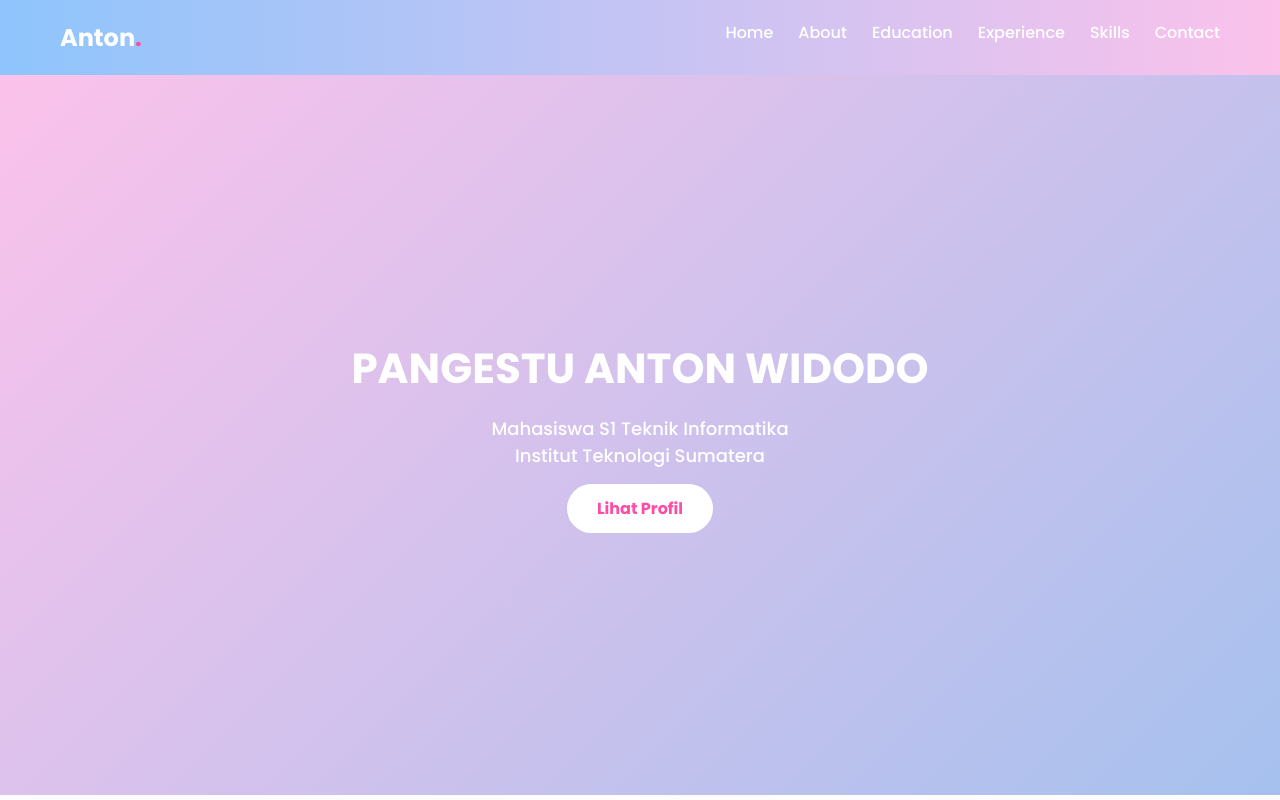
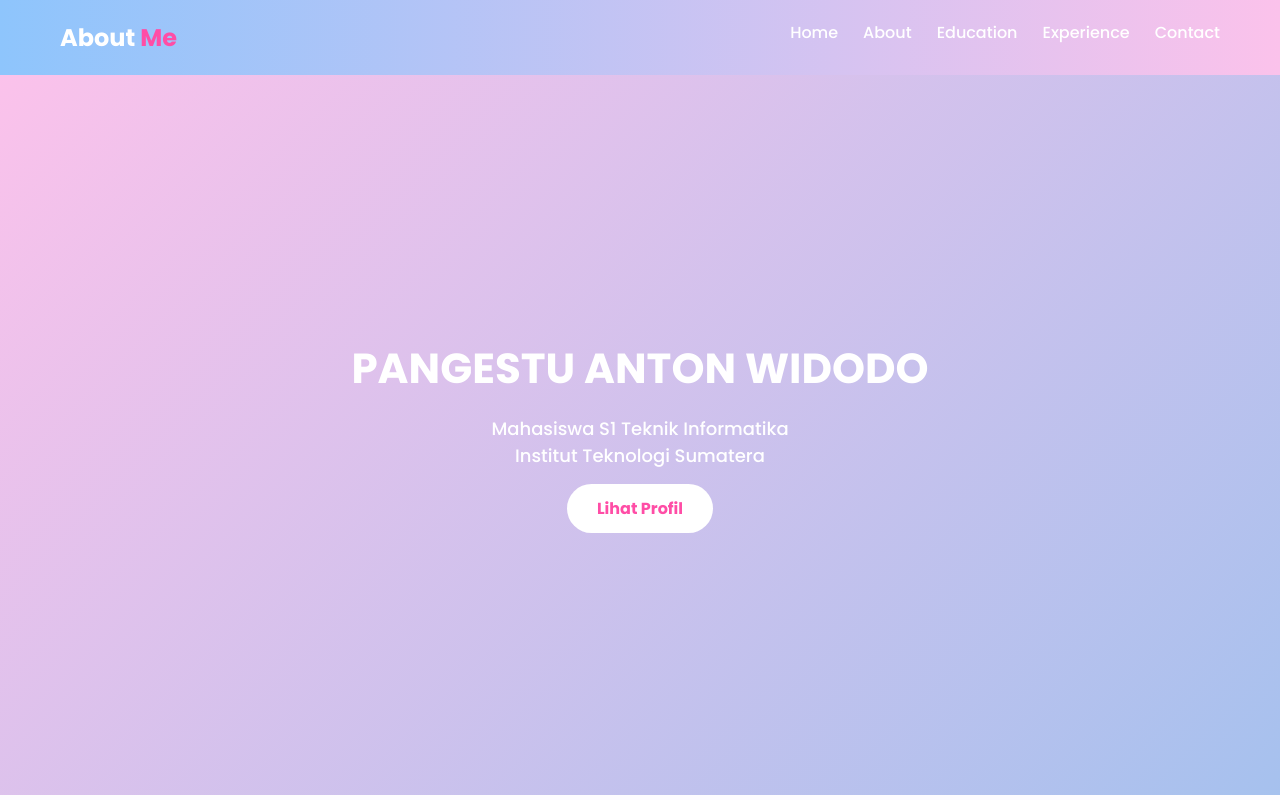
Before and after one commit to pangestuanton/profile, a plain HTML site: page index.html in a window 1280 px wide. Shown: the top 800 px of the page. Drawn offline with Linux system fonts and the light colour scheme.

Commit message:
Refactor index.html structure and navigation

```diff
--- a/index.html
+++ b/index.html
@@ -18,16 +18,22 @@ hamburger.addEventListener("click", () => {
 <body>
 
 <nav class="navbar">
-    <h1 class="logo">Anton<span>.</span></h1>
-    <ul>
+    <div class="logo">About <span>Me</span></div>
+
+    <!-- HAMBURGER -->
+    <div class="hamburger" id="hamburger">
+        ☰
+    </div>
+
+    <ul id="nav-menu">
         <li><a href="#home">Home</a></li>
         <li><a href="#about">About</a></li>
         <li><a href="#education">Education</a></li>
         <li><a href="#experience">Experience</a></li>
-        <li><a href="#skills">Skills</a></li>
         <li><a href="#contact">Contact</a></li>
     </ul>
 </nav>
+
 
 <section id="home" class="hero">
     <h2>PANGESTU ANTON WIDODO</h2>
```
